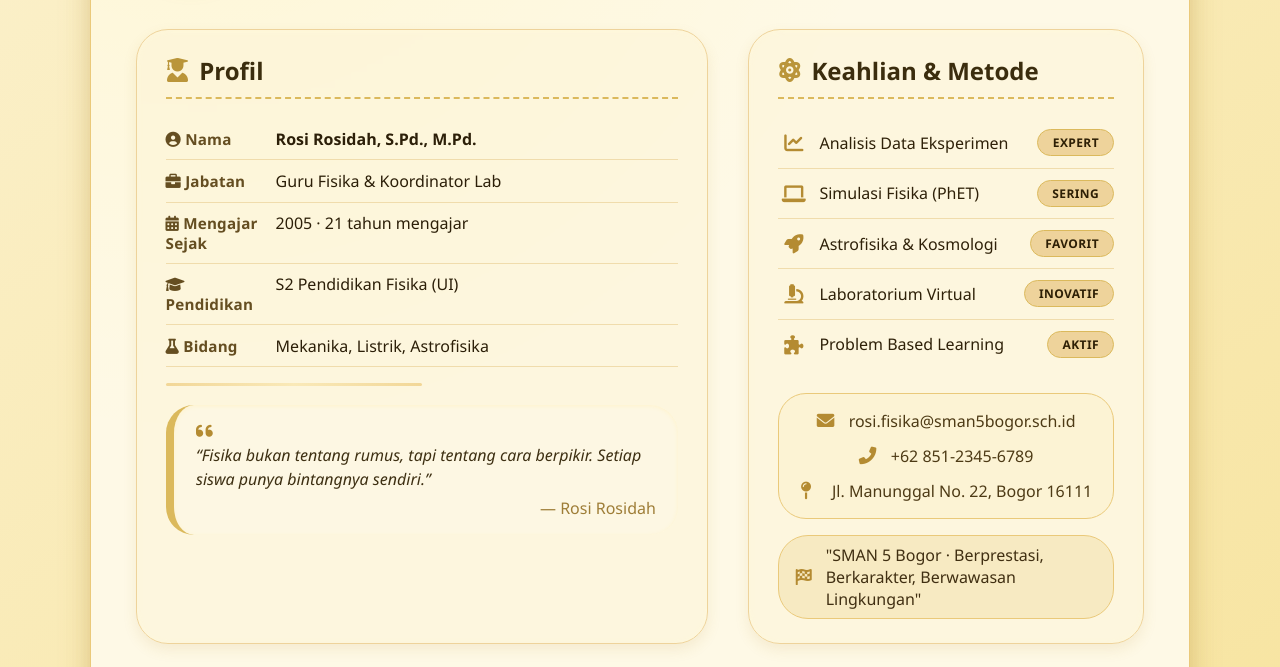
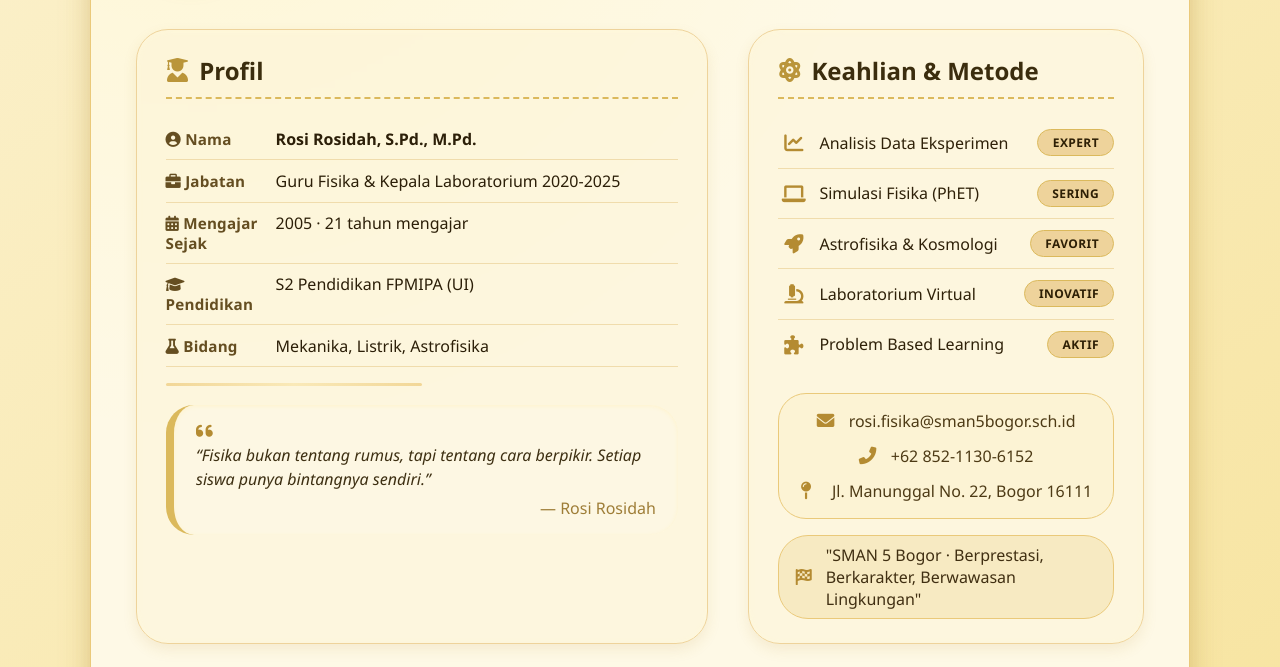
Before and after one commit to rosidah43/pgf, a plain HTML site: page index.html in a window 1280 px wide. Shown: the part 567-1234 px from the top of the page. Drawn offline with Linux system fonts and the light colour scheme.

Commit message:
Update index.html

```diff
--- a/index.html
+++ b/index.html
@@ -467,7 +467,7 @@
         </div>
         <div class="bio-item">
           <span class="bio-label"><i class="fas fa-briefcase"></i> Jabatan</span>
-          <span class="bio-value">Guru Fisika & Koordinator Lab</span>
+          <span class="bio-value">Guru Fisika & Kepala Laboratorium 2020-2025</span>
         </div>
         <div class="bio-item">
           <span class="bio-label"><i class="fas fa-calendar-alt"></i> Mengajar Sejak</span>
@@ -475,7 +475,7 @@
         </div>
         <div class="bio-item">
           <span class="bio-label"><i class="fas fa-graduation-cap"></i> Pendidikan</span>
-          <span class="bio-value">S2 Pendidikan Fisika (UI)</span>
+          <span class="bio-value">S2 Pendidikan FPMIPA (UI)</span>
         </div>
         <div class="bio-item">
           <span class="bio-label"><i class="fas fa-flask"></i> Bidang</span>
@@ -503,7 +503,7 @@
         <!-- kontak mini -->
         <div class="contact-mini">
           <div><i class="fas fa-envelope"></i> rosi.fisika@sman5bogor.sch.id</div>
-          <div><i class="fas fa-phone-alt"></i> +62 851-2345-6789</div>
+          <div><i class="fas fa-phone-alt"></i> +62 852-1130-6152</div>
           <div><i class="fas fa-map-pin"></i> Jl. Manunggal No. 22, Bogor 16111</div>
         </div>
         <!-- tambahan: motto sekolah -->
```
